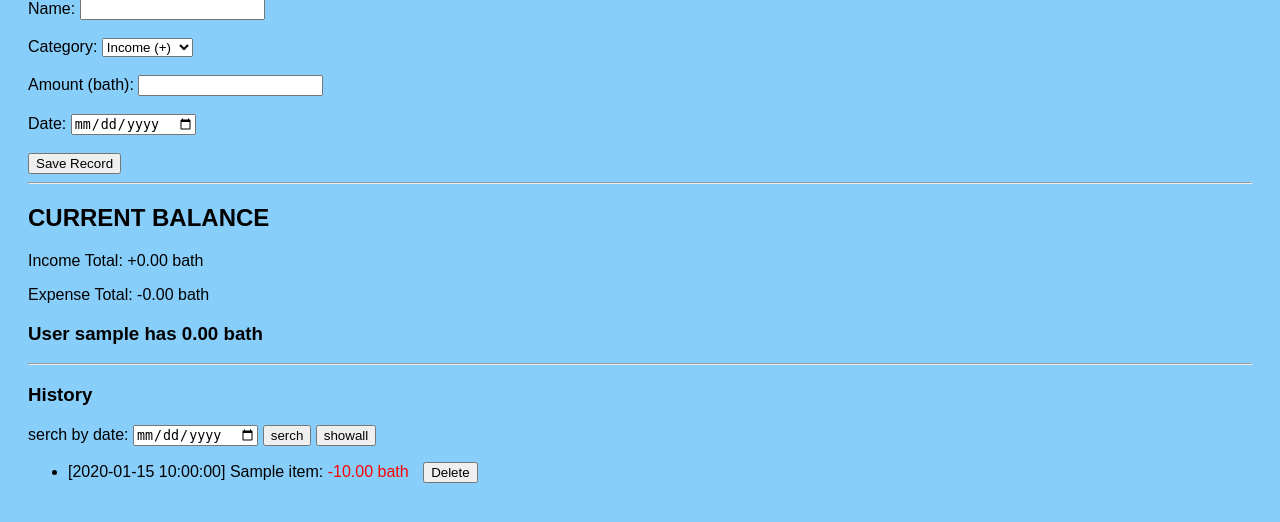
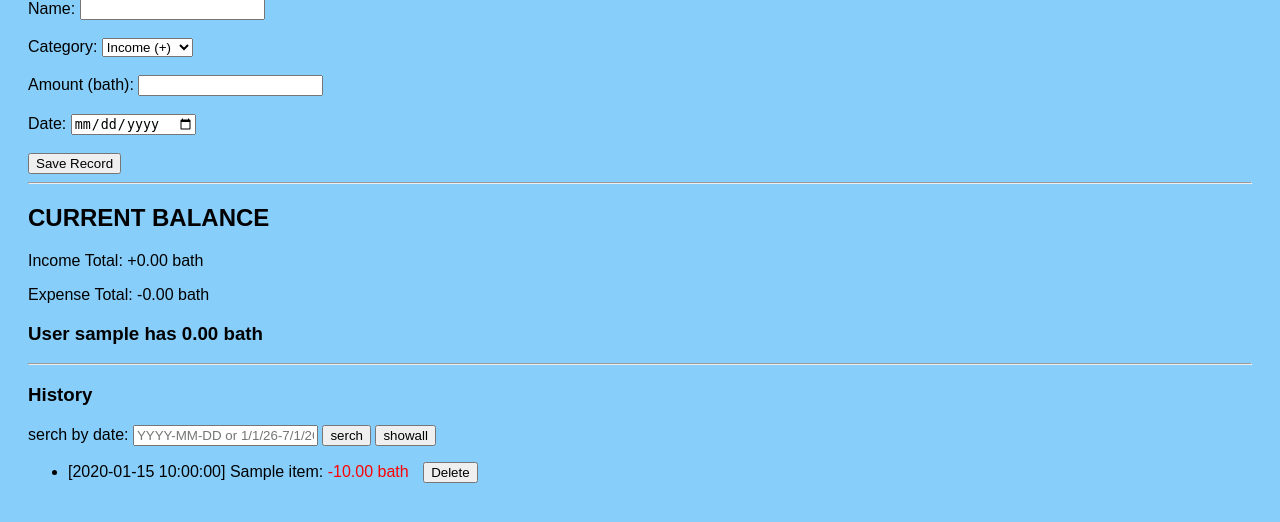
Before and after one commit to mobogok/ooooo, a Python web app: template templates/index.html in a window 1280 px wide. Shown: the part 195-717 px from the top of the page. Run offline with Jinja, Linux system fonts and the light colour scheme; the template is opened without the code that fills it: most values are stand-ins (such as "Sample title", 1, 10 or a date in 2020).

Commit message:
Update index.html

```diff
--- a/templates/index.html
+++ b/templates/index.html
@@ -45,12 +45,12 @@
     <hr>
 
     <h3>History</h3>
-        <form method="GET" action="/" style="margin-bottom: 15px;">
-        <label>serch by date:</label>
-        <input type="date" name="search_date" value="{{ current_date }}">
-        <button type="submit">serch</button>
-        <a href="/"><button type="button">showall</button></a>
-    </form>
+<form method="GET" action="/" style="margin-bottom: 15px;">
+    <label>serch by date:</label>
+    <input type="text" name="search_date" placeholder="YYYY-MM-DD or 1/1/26-7/1/26" value="{{ search_date if search_date else '' }}">
+    <button type="submit">serch</button>
+    <a href="/"><button type="button">showall</button></a>
+</form>
     <ul>
         {% for item in transactions %}
             <li style="margin-bottom: 8px;">
```
